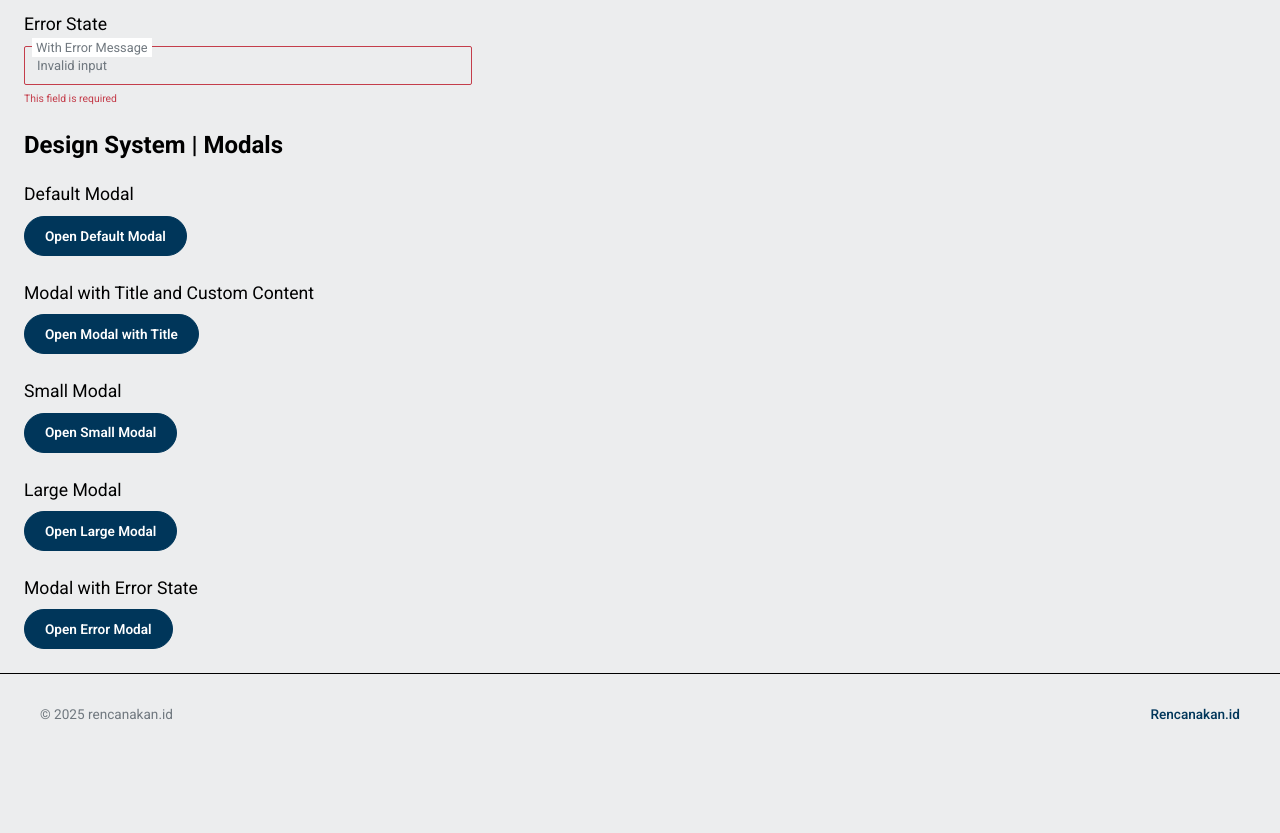
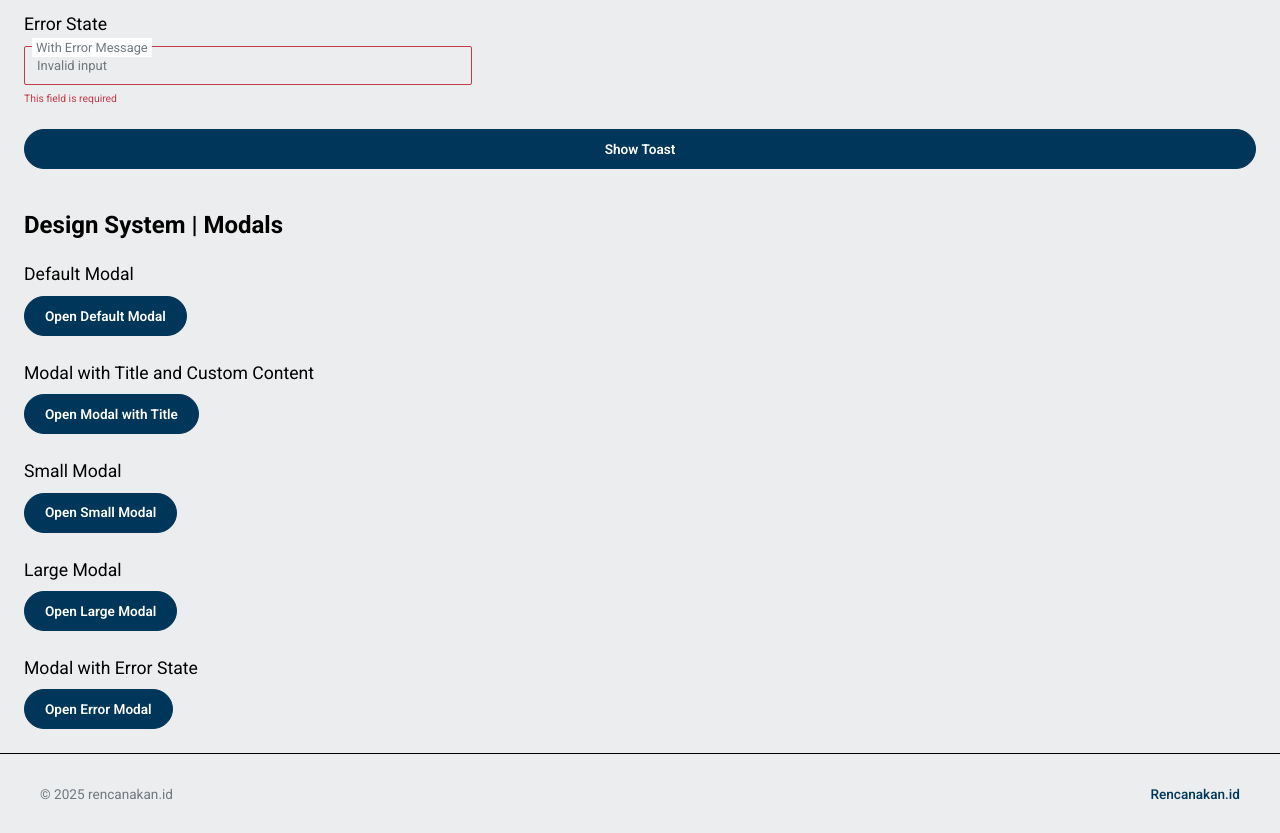
Before and after one commit to Rencanakan-id/rencanakan-talent_pool-frontend, a React (Vite) app: page /design in a window 1280 px wide. Shown: the part 4340-5173 px from the top of the page. Before the commit the page ends 5093 px from the top, so only its background shows below. Built offline with nearby package versions, Linux system fonts and the light colour scheme.

Commit message:
feat: Create toaster component using shadcn

```diff
--- a/package.json
+++ b/package.json
@@ -27,12 +27,14 @@
     "js-cookie": "^3.0.5",
     "jwt-decode": "^4.0.0",
     "lucide-react": "^0.476.0",
+    "next-themes": "^0.4.6",
     "react": "^18.2.0",
     "react-dom": "^18.2.0",
     "react-icons": "^5.5.0",
     "react-router": "^7.2.0",
     "react-router-dom": "^7.3.0",
     "rencanakan-talent_pool-frontend": "file:",
+    "sonner": "^2.0.2",
     "tailwind-merge": "^3.0.2",
     "tailwindcss": "^4.0.6",
     "tailwindcss-animate": "^1.0.7"
--- /dev/null
+++ b/src/components/ui/sonner.tsx
@@ -0,0 +1,23 @@
+import { useTheme } from "next-themes"
+import { Toaster as Sonner, ToasterProps } from "sonner"
+
+const Toaster = ({ ...props }: ToasterProps) => {
+  const { theme = "system" } = useTheme()
+
+  return (
+    <Sonner
+      theme={theme as ToasterProps["theme"]}
+      className="toaster group"
+      style={
+        {
+          "--normal-bg": "var(--popover)",
+          "--normal-text": "var(--popover-foreground)",
+          "--normal-border": "var(--border)",
+        } as React.CSSProperties
+      }
+      {...props}
+    />
+  )
+}
+
+export { Toaster }
--- a/src/modules/DesignSystemModule/index.tsx
+++ b/src/modules/DesignSystemModule/index.tsx
@@ -6,6 +6,8 @@ import Location from '@/components/ui/location';
 import UserProfileCard from '@/components/ui/profile';
 import { locations } from '@/data/location';
 import Experience, { EmploymentType, LocationType } from '@/components/ui/experience';
+import { toast } from 'sonner';
+
 const dummyExperience= [
   {
     id: 1,
@@ -42,6 +44,7 @@ const dummyExperience= [
   },
 ];
 import { useState } from 'react';
+import { Toaster } from 'sonner';
 
 
 const dummyUser = {
@@ -331,6 +334,24 @@ export const DesignSystemModule = () => {
           </div>
         </div>
       </div>
+
+      <Button
+        variant="primary"
+        onClick={() =>
+          toast("Event has been created", {
+            description: "Sunday, December 03, 2023 at 9:00 AM",
+            action: {
+              label: "Undo",
+              onClick: () => console.log("Undo"),
+            },
+          })
+        }
+      >
+        Show Toast
+      </Button>
+
+      <Toaster />
+
       {/* Modal Section */}
       <h1 className="text-2xl font-bold">Design System | Modals</h1>
       <div className="space-y-6">
```
Also changed, not shown: 1 other file (tests, documents, lock files or other folders).
